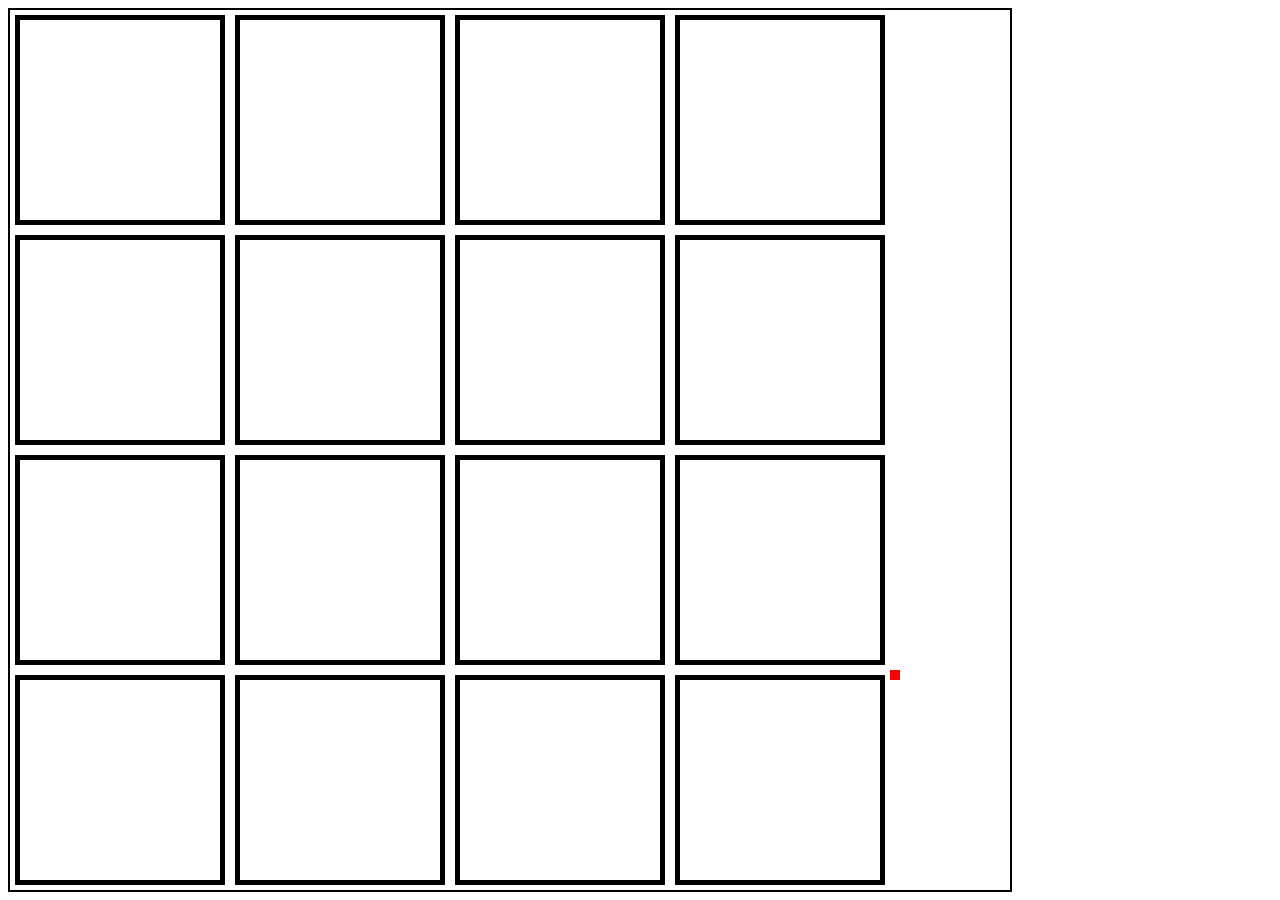
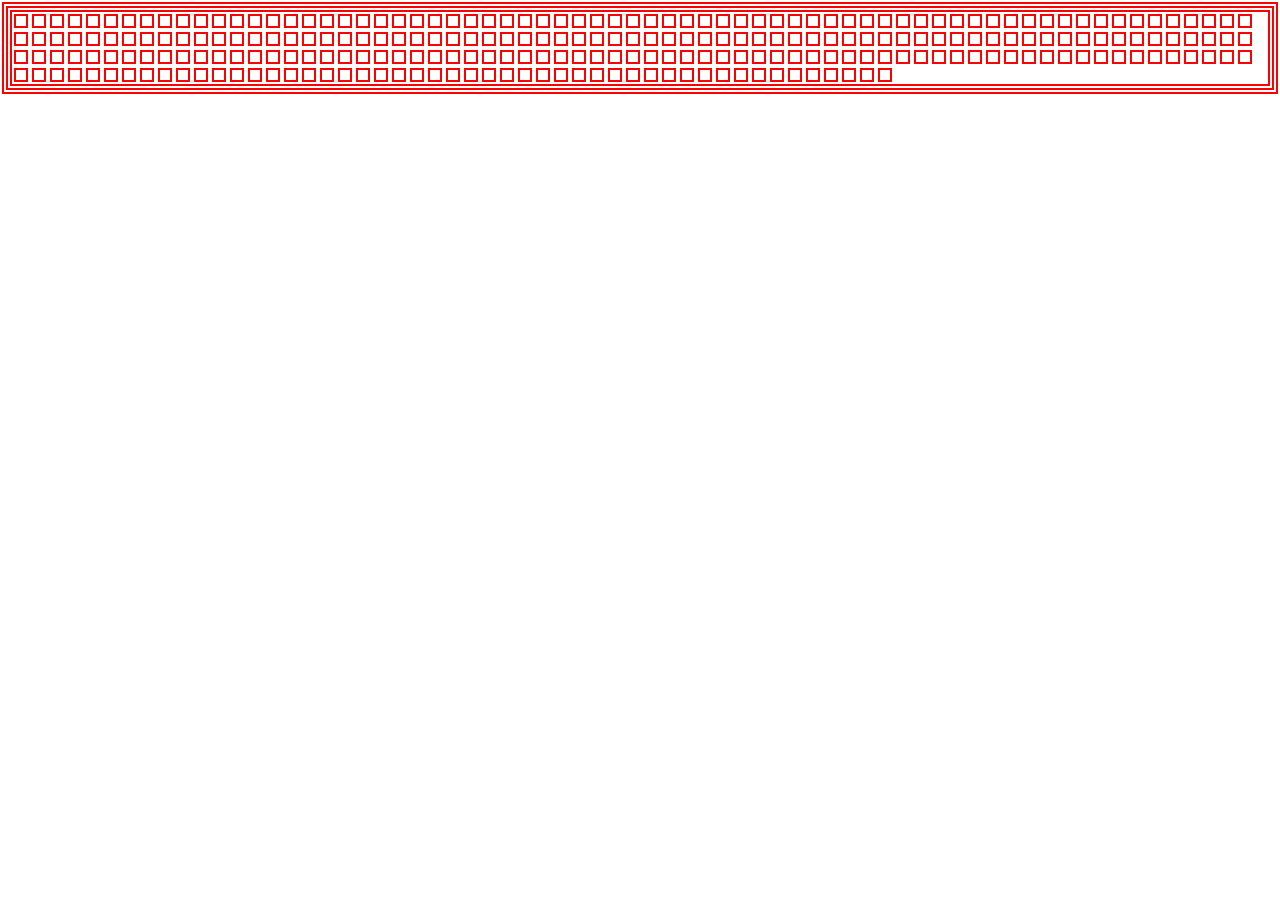
Before and after one commit to Vincde/Project-Etch-a-Sketch, a plain HTML site: page index.html in a window 1280 px wide. After the commit the page ends 800 px from the top, so only its background shows below. Drawn offline with Linux system fonts and the light colour scheme.

Commit message:
changed all because i misunderstood the assignment

```diff
--- a/javascript.js
+++ b/javascript.js
@@ -1,30 +1,26 @@
-const container = document.querySelector('.big-container');
-let loopVariable;
 
 
-for(let i = 0; i < 16; i++){
-    loopVariable = document.createElement('div');
-    loopVariable.className = 'sixteen-div';
-    container.appendChild(loopVariable);
+function startHere(){                                                                         /* name of the function is to be changed . */
+                                 // this function only works to start the code itself, it's not really the result
+
+createContainer();   //function to create containers
+
 }
 
-const allDivs = document.querySelector('.sixteen-div');
-const changeColor = document.createElement('div');
-changeColor.style.width = 0 + 'px';
-changeColor.style.height = 0 + 'px';            /* this width and height are only the dimensions of the div, not its position in the page */
-                                                // see for position:absolute, maybe u need it
-changeColor.style.border = '5px solid red';    /* red div is visible */
-container.appendChild(changeColor);
 
+function createContainer(){
+    /*  let rows; */
+                            //  useless?
+    const container = document.querySelector('.big-container');
+    let column;
+    for(let i = 0;i < 16; i++){
+        for(let j = 0; j < 16; j++){
+            column = document.createElement('div');
+            column.className = 'squares-dimensions';
+            container.appendChild(column);
+        }
+    }
+}
+//this code creates all divs without function call. as the function is added to the code they disappear
 
-
-
-allDivs.addEventListener('mouseover',(event) => {                   /* this event is not read by the website. */
-    let x,y;
-    x = event.clientX;
-    y = event.clientY;
-    changeColor.style.width = x + 'px';
-    changeColor.style.height = y + 'px';
-    changeColor.style.backgroundColor= 'red';
-
-});
+createContainer();
--- a/style.css
+++ b/style.css
@@ -1,13 +1,19 @@
-.sixteen-div{
-    border: 5px solid black;
-    margin:5px;
-    height:200px;
-    width: 200px;
+*{
+    border:2px solid red;
+    margin:2px;
 }
 
 .big-container{
     display:flex;
     flex-wrap:wrap;
-    border: 2px solid black;
-    width: 1000px;
+
+
+
 }
+
+.squares-dimensions{
+    width:10px;
+    height:10px;
+
+
+}
```
Also changed, not shown: solution.txt (added).
